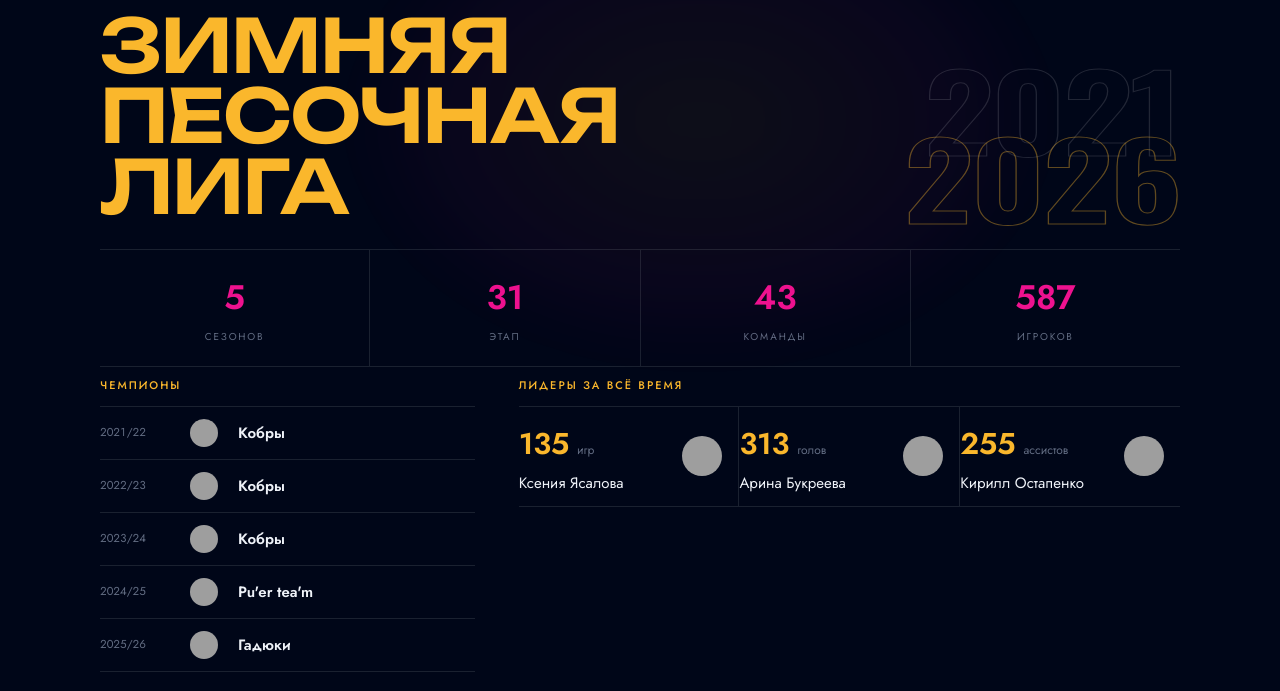
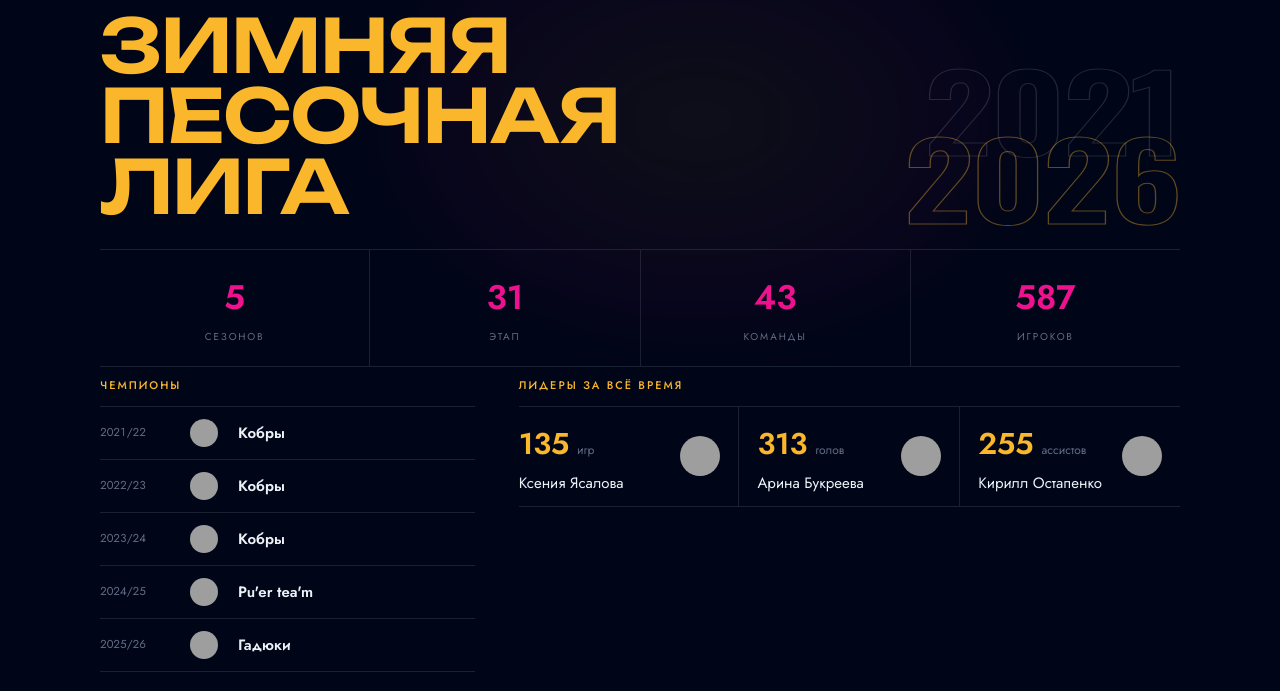
Before and after one commit to iaroslavexe/zpl-site, a FastAPI app: page /archive in a window 1280 px wide. Shown: the part 88-779 px from the top of the page. Run offline with FastAPI, Linux system fonts and the light colour scheme; grey boxes are pictures that could not be loaded.

Commit message:
Лидеры: внутренние отступы в карточках

```diff
--- a/app/static/css/pages.css
+++ b/app/static/css/pages.css
@@ -797,13 +797,14 @@
 .archive-duo__col .archive-h2 { margin-top: 0; }
 .archive-leaders { display: grid; gap: 1px; background: var(--line); border-block: 1px solid var(--line); }
 @media (min-width: 960px) { .archive-leaders { grid-template-columns: repeat(3, 1fr); } }
-.leader { display: flex; align-items: center; justify-content: space-between; gap: 14px; padding: 14px 16px 14px 0; background: var(--bg); text-decoration: none; color: inherit; }
+.leader { display: flex; align-items: center; justify-content: space-between; gap: 14px; padding: 14px 18px; background: var(--bg); text-decoration: none; color: inherit; }
 .leader__left { display: flex; flex-direction: column; gap: 4px; }
 .leader__top { display: flex; align-items: baseline; gap: 8px; }
 .leader__avatar { width: 40px; height: 40px; border-radius: 50%; object-fit: cover; flex: none; }
 .leader__value { font-size: 30px; font-weight: 600; letter-spacing: -.01em; color: var(--yellow); }
 .leader__unit { font-size: 12px; color: var(--dim); }
 .leader__name { font-size: 15px; line-height: 1.2; margin-top: 2px; }
+.leader:first-child { padding-left: 0; }
 .leader:hover .leader__name { color: var(--yellow); }
 
 .archive-cta { display: inline-flex; align-items: center; gap: 10px; padding: 12px 24px; border-radius: 999px; background: var(--yellow); color: #14100a; font-size: 13.5px; font-weight: 600; text-decoration: none; }
```
